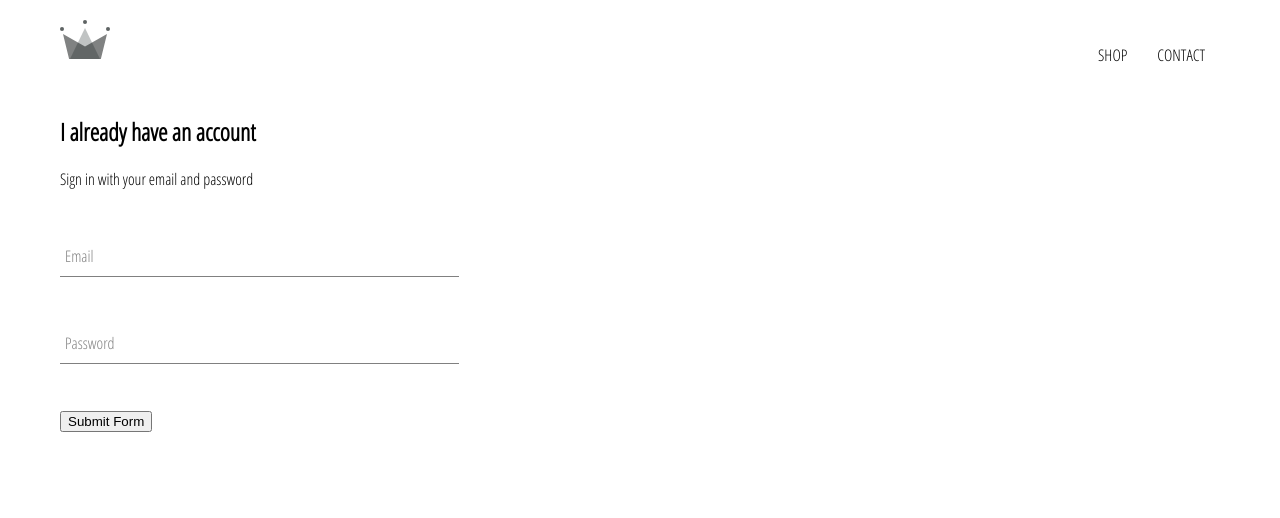
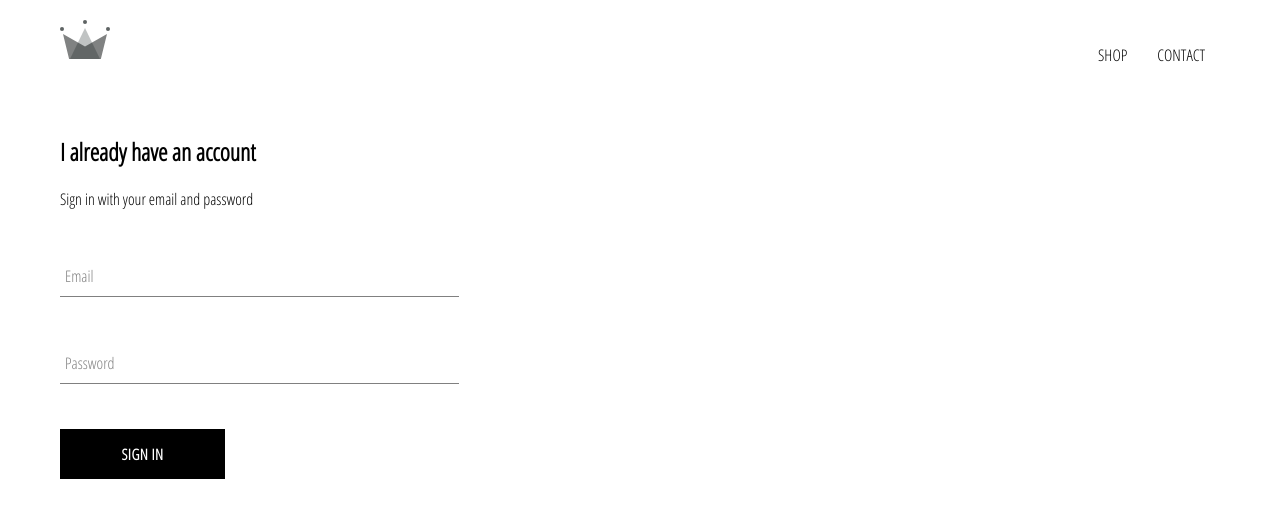
Before and after one commit to joseborngroup/crwn-clothing, a React (Create React App) app: page /signin in a window 1280 px wide. Shown: the top 518 px of the page. Built offline with nearby package versions, Linux system fonts and the light colour scheme.

Commit message:
custom button component

```diff
--- /dev/null
+++ b/src/components/custom-button/custom-button.component.jsx
@@ -0,0 +1,10 @@
+import React from 'react';
+import './custom-button.styles.scss';
+
+const CustomButton = ({children, ...otherProps}) => (
+  <button className='custom-button' {...otherProps}>
+    {children}
+  </button>
+);
+
+export default CustomButton;
--- /dev/null
+++ b/src/components/custom-button/custom-button.styles.scss
@@ -0,0 +1,22 @@
+.custom-button {
+  min-width: 165px;
+  width: auto;
+  height: 50px;
+  letter-spacing: 0.5px;
+  line-height: 50px;
+  padding: 0 35px 0 35px;
+  font-size: 15px;
+  background-color: black;
+  color: white;
+  text-transform: uppercase;
+  font-family: 'Open Sans Condensed';
+  font-weight: bolder;
+  border: none;
+  cursor: pointer;
+
+  &:hover {
+    background-color: white;
+    color: black;
+    border: 1px solid black;
+  }
+}
--- a/src/components/sign-in/sign-in.component.jsx
+++ b/src/components/sign-in/sign-in.component.jsx
@@ -1,5 +1,6 @@
 import React from 'react';
 import FormInput from '../form-input/form-input.component';
+import CustomButton from '../custom-button/custom-button.component';
 import './sign-in.styles.scss';
 
 class SignIn extends React.Component {
@@ -43,7 +44,9 @@
             label='Password'
             required />
 
-          <input type='submit' value='Submit Form' />
+          <CustomButton type='submit'>
+            Sign In
+          </CustomButton>
         </form>
       </div>
     )
--- a/src/components/sign-in/sign-in.styles.scss
+++ b/src/components/sign-in/sign-in.styles.scss
@@ -1,3 +1,9 @@
 .sign-in {
   width: 30vw;
+  display: flex;
+  flex-direction: column;
+
+  .title {
+    margin: 10px 0;
+  }
 }
```
